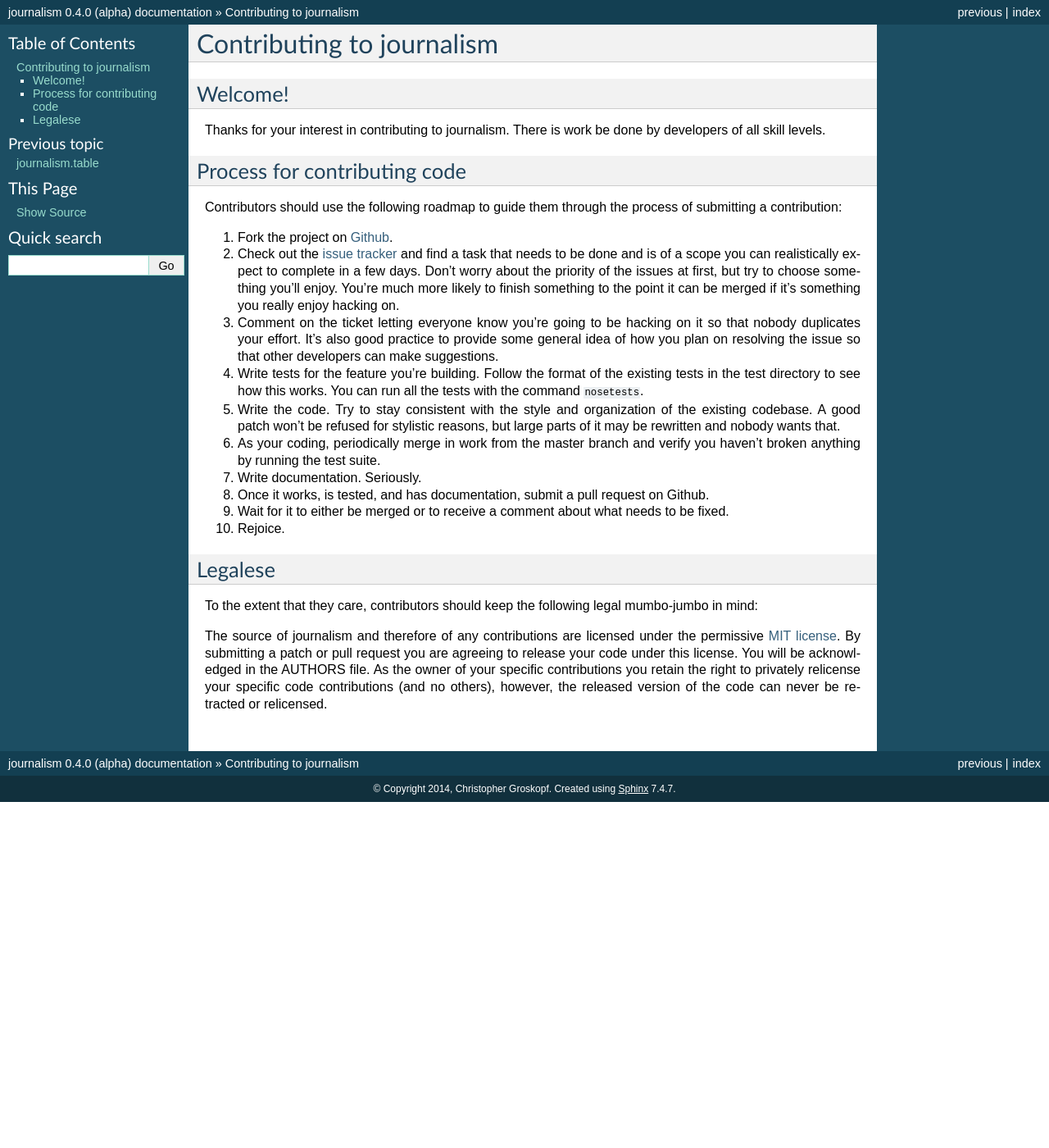
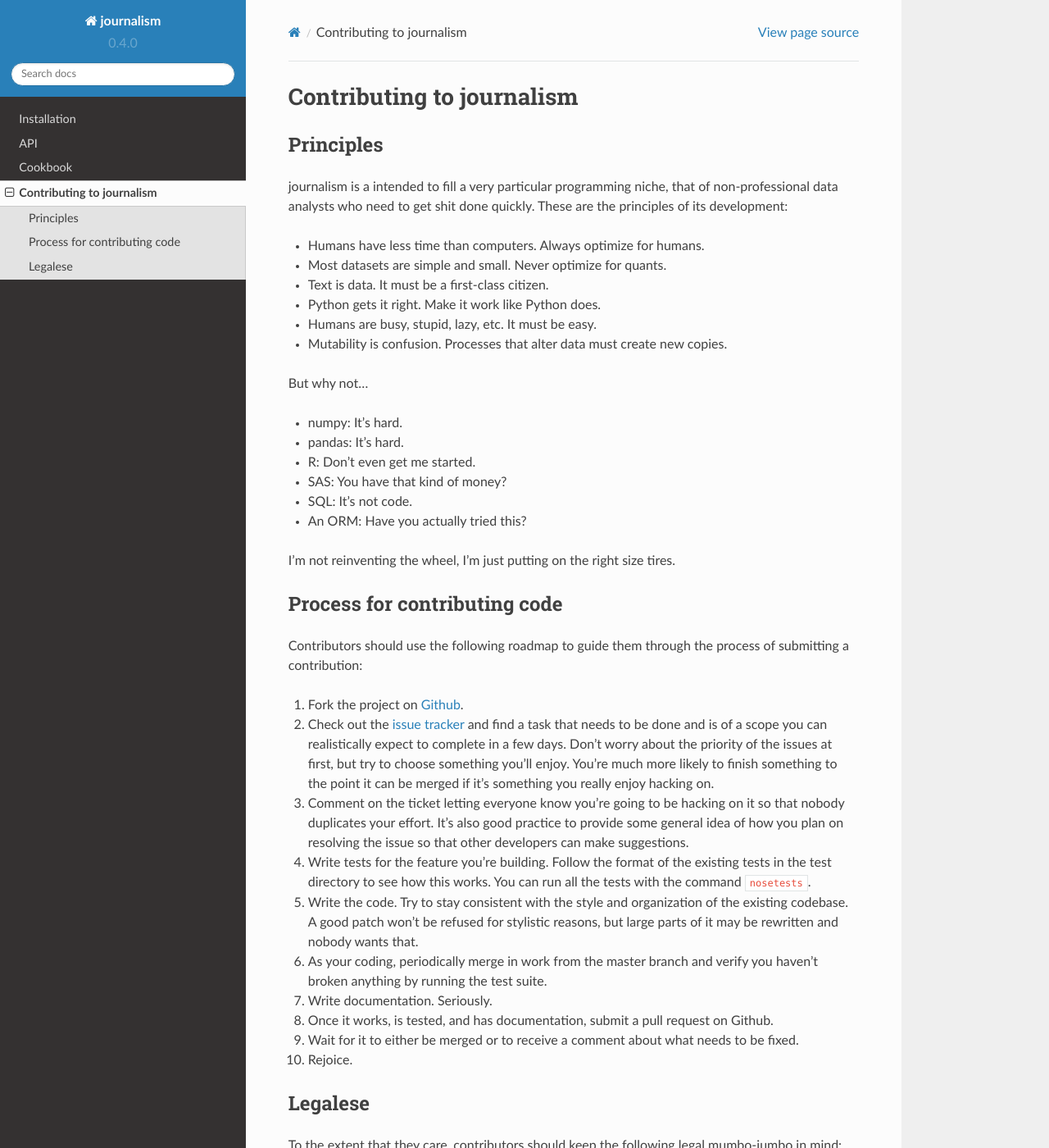
Before and after one commit to wireservice/agate, a Sphinx documentation site: the page built from docs/contributing.rst, in a window 1280 px wide and 1400 px high. Shown: the whole window at 82% size. Built offline with Sphinx 7.4.7 and the Read the Docs theme 2.0.0, drawn with Linux system fonts in a browser that asks for light colours; some of the changed text lies outside the part shown.

```diff
--- a/docs/conf.py
+++ b/docs/conf.py
@@ -95,6 +95,13 @@ pygments_style = 'sphinx'
 # The theme to use for HTML and HTML Help pages.  See the documentation for
 # a list of builtin themes.
 html_theme = 'default'
+
+on_rtd = os.environ.get('READTHEDOCS', None) == 'True'
+
+if not on_rtd:  # only import and set the theme if we're building docs locally
+    import sphinx_rtd_theme
+    html_theme = 'sphinx_rtd_theme'
+    html_theme_path = [sphinx_rtd_theme.get_html_theme_path()]
 
 # Theme options are theme-specific and customize the look and feel of a theme
 # further.  For a list of options available for each theme, see the
--- a/docs/contributing.rst
+++ b/docs/contributing.rst
@@ -2,10 +2,28 @@
 Contributing to journalism
 ==========================
 
-Welcome!
-========
+Principles
+==========
 
-Thanks for your interest in contributing to journalism. There is work be done by developers of all skill levels.
+journalism is a intended to fill a very particular programming niche, that of non-professional data analysts who need to get shit done quickly. These are the principles of its development:
+
+* Humans have less time than computers. Always optimize for humans.
+* Most datasets are simple and small. Never optimize for quants.
+* Text is data. It must be a first-class citizen.
+* Python gets it right. Make it work like Python does.
+* Humans are busy, stupid, lazy, etc. It must be easy.
+* Mutability is confusion. Processes that alter data must create new copies.
+
+But why not...
+
+* numpy: It's hard.
+* pandas: It's hard.
+* R: Don't even get me started.
+* SAS: You have that kind of money?
+* SQL: It's not code.
+* An ORM: Have you actually tried this?
+
+I'm not reinventing the wheel, I'm just putting on the right size tires.
 
 Process for contributing code
 =============================
--- a/requirements.txt
+++ b/requirements.txt
@@ -6,3 +6,4 @@ coverage>=3.7.1
 ordereddict>=1.1
 six>=1.6.1
 python-dateutil==1.5
+sphinx_rtd_theme>=0.1.6
```
Also changed, not shown: docs/api.rst (added, +11 -0 lines), docs/index.rst (+8 -91 lines), docs/install.rst (added, +47 -0 lines), 1 other file.
